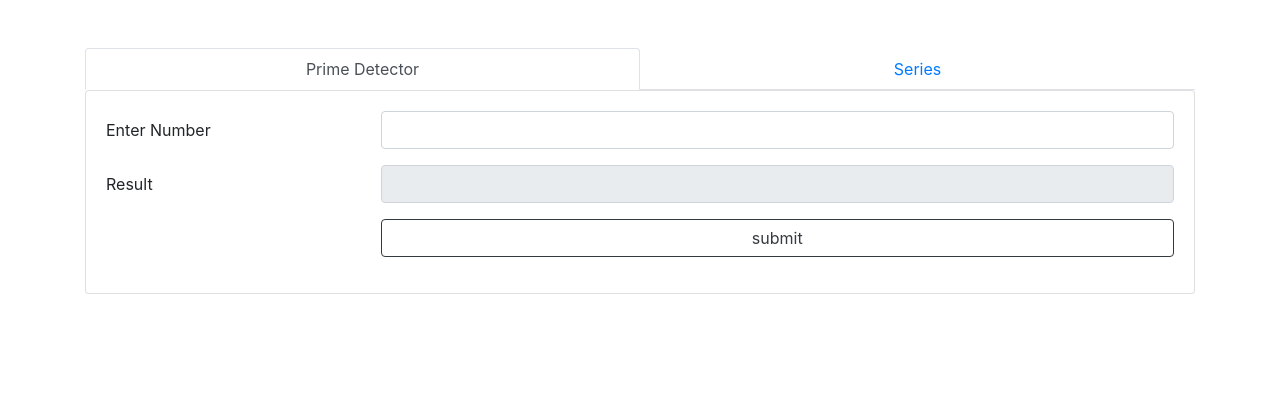
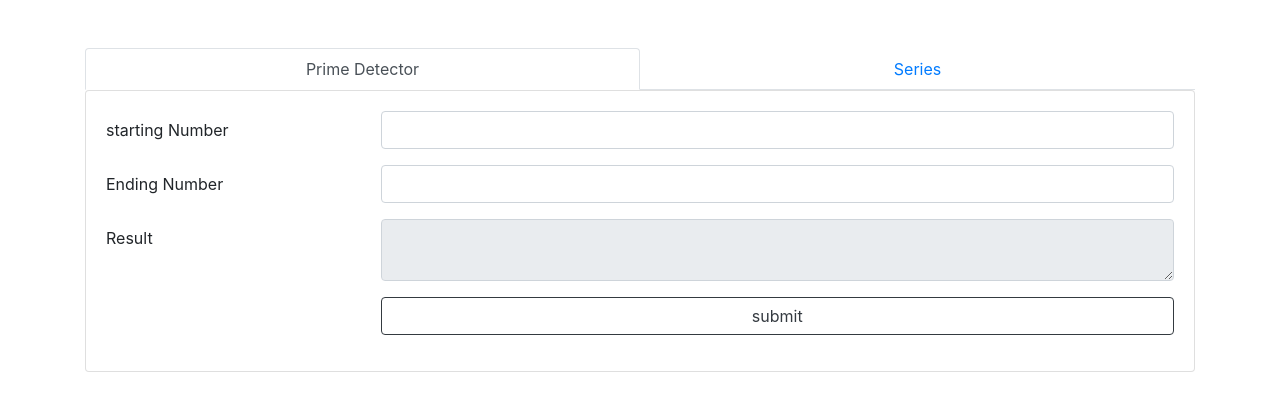
Before and after one commit to Tanveerbitm/Assesment-1, a PHP site: page /pages/task.php in a window 1280 px wide. Shown: the part 62-473 px from the top of the page. Run offline with PHP 8.4, Linux system fonts and the light colour scheme.

Commit message:
new commit

```diff
--- a/pages/navbar.php
+++ b/pages/navbar.php
@@ -40,7 +40,7 @@
                         <a class="dropdown-item" href="action.php?pages=all-data">All Product List</a>
 <!--                        <a class="dropdown-item" href="action.php?pages=logs">Logs</a>-->
                         <a class="dropdown-item" href="action.php?pages=all-user">All User</a>
-<!--                        <a class="dropdown-item" href="action.php?pages=task">App</a>-->
+                        <a class="dropdown-item" href="action.php?pages=task">App</a>
                         <a class="dropdown-item" href="action.php?pages=signout">Log Out</a>
                     </div>
                 </li>
--- a/pages/task.php
+++ b/pages/task.php
@@ -17,15 +17,21 @@ include("navbar.php"); ?>
                             <div class="card card-body">
                                 <form action="action.php" method="POST" >
                                     <div class="form-group row">
-                                        <label for="" class="col-md-3 col-form-label" >Enter Number</label>
+                                        <label for="" class="col-md-3 col-form-label" >starting Number</label>
                                         <div class="col-md-9">
-                                            <input type="number" class="form-control" name="given_number"/>
+                                            <input type="number" class="form-control" name="start_number" />
+                                        </div>
+                                    </div>
+                                    <div class="form-group row">
+                                        <label for="" class="col-md-3 col-form-label" >Ending Number</label>
+                                        <div class="col-md-9">
+                                            <input type="number" class="form-control" name="end_number" />
                                         </div>
                                     </div>
                                     <div class="form-group row">
                                         <label for="" class="col-md-3 col-form-label" >Result</label>
                                         <div class="col-md-9">
-                                            <input type="text" value="<?php echo isset($result)? $result:''; ?>" readonly class="form-control" />
+                                            <textarea class="form-control" readonly><?php echo isset($result)? $result:''; ?></textarea>
                                         </div>
                                     </div>
 
```
Also changed, not shown: app/classes/Prime.php (+32 -9 lines), pages/prime.php (+9 -3 lines).
